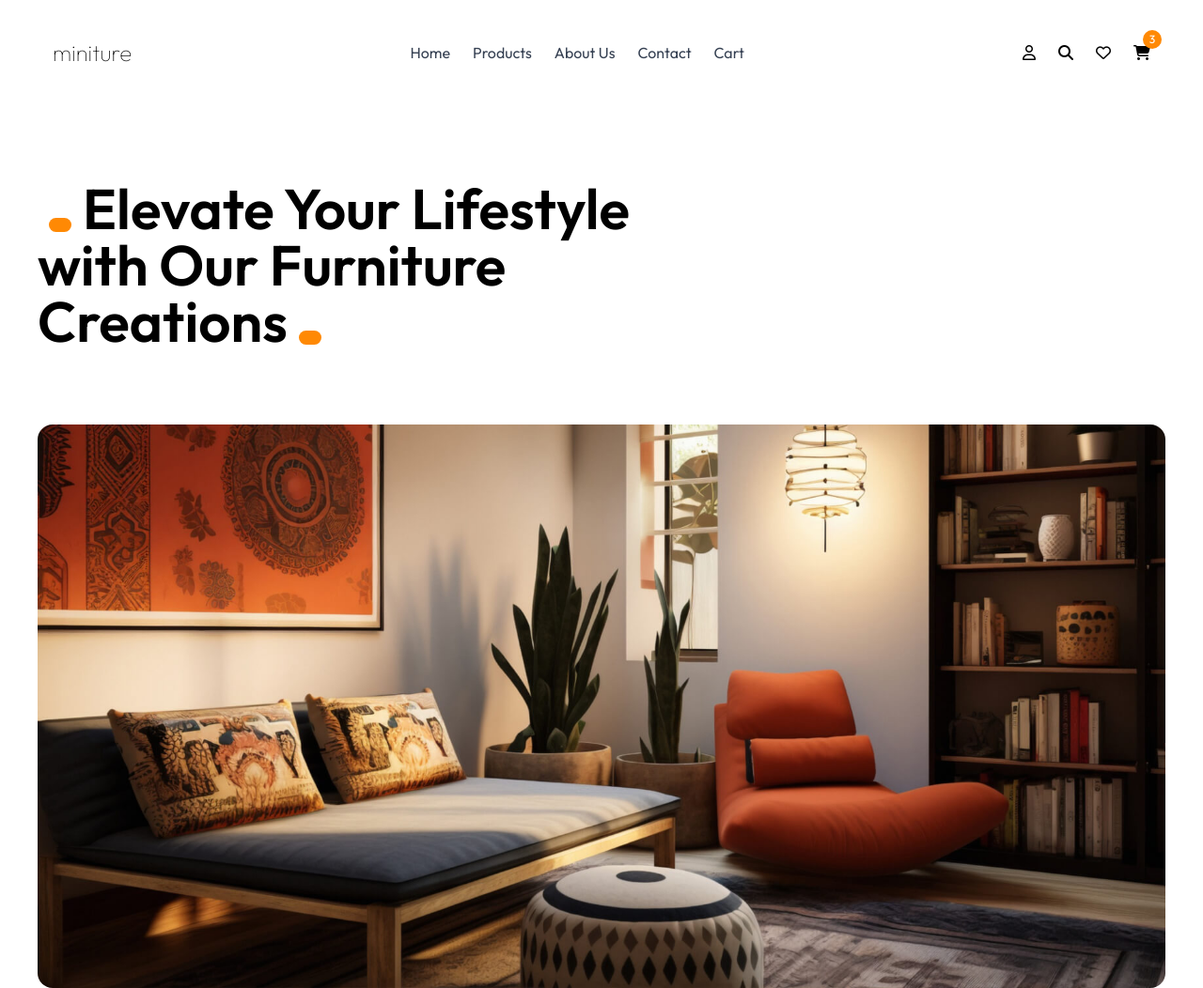
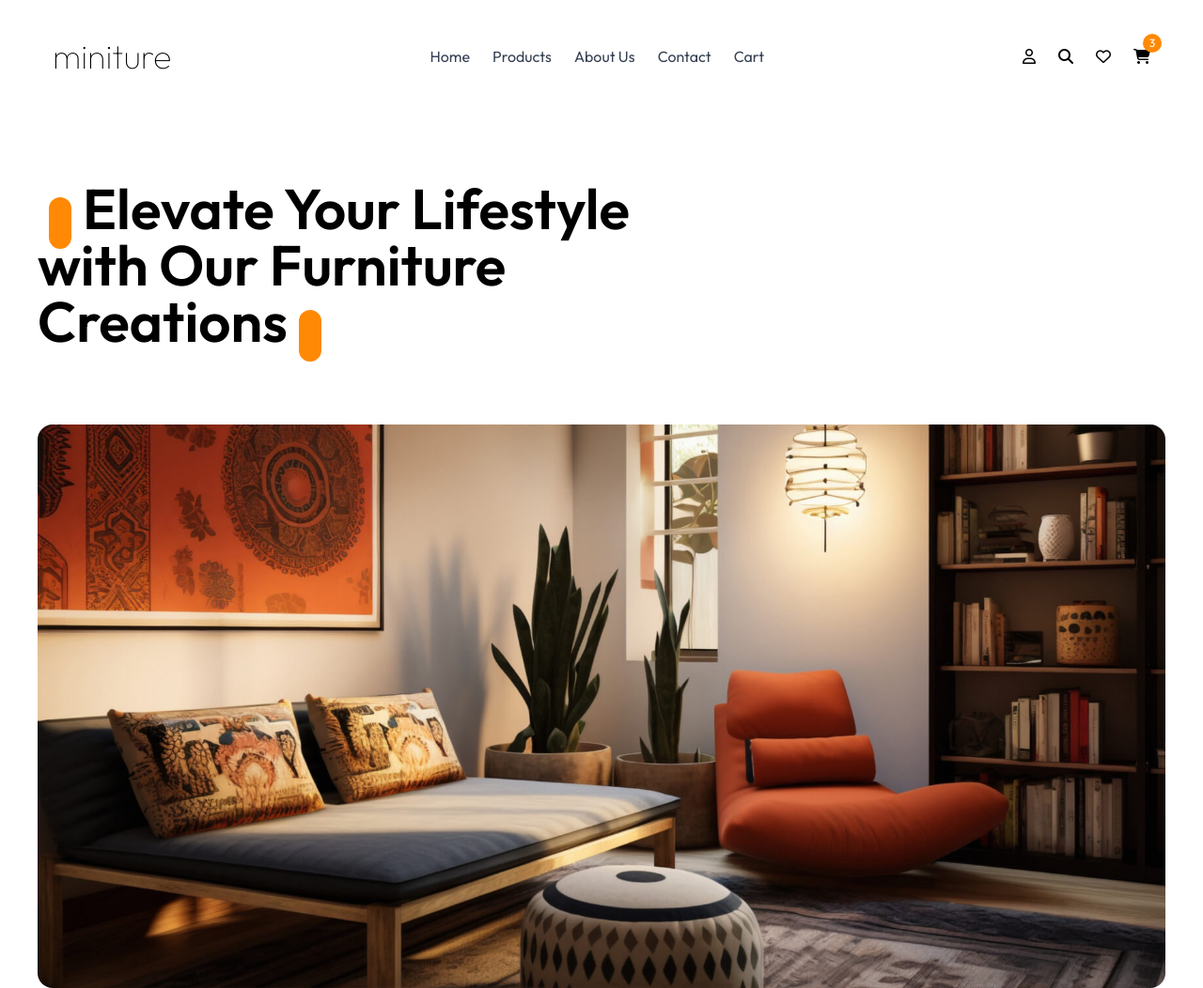
Before and after one commit to mikeheul/TEMPLATE_Tailwind_Furniture, a website: page index.html in a window 1280 px wide. Shown: the top 1052 px of the page at 94% size. Drawn offline with Linux system fonts and the light colour scheme.

Commit message:
feat: add new gray and slate color variables, enhance layout with additional margin and padding utilities

```diff
--- a/index.html
+++ b/index.html
@@ -20,8 +20,8 @@
 
         <!-- HEADER SECTION -->
         <header class="w-full flex flex-col fixed top-0 left-0 z-1">
-            <nav class="flex flex-col md:flex-row items-center justify-between gap-6 bg-white py-10 px-14 w-full">
-                <div class="text-2xl font-thin">miniture</div>
+            <nav class="flex md:flex-row items-center justify-between gap-6 bg-white py-10 px-14 w-full">
+                <div class="text-4xl font-thin">miniture</div>
                 <ul class="flex flex-col md:flex-row flex-wrap text-center gap-6">
                     <li><a href="#" class="text-gray-700 hover:text-orange-500 transition-colors">Home</a></li>
                     <li><a href="#" class="text-gray-700 hover:text-orange-500 transition-colors">Products</a></li>
@@ -47,9 +47,13 @@
             <!-- SECTION HERO -->
             <section class="my-6 py-8 mt-[250px] md:mt-0">
                 <h1 class="text-6xl max-w-2xl font-semibold my-[80px]">
-                    <span class="px-3 bg-orange-400 rounded-full mx-3 text-white text-xs"></span>
+                    <span class="px-3 bg-orange-400 rounded-full mx-3 py-4 text-white text-lg">
+                        <!--<i class="fa-solid fa-couch"></i>-->
+                    </span>
                     Elevate Your Lifestyle with Our Furniture Creations
-                    <span class="px-3 bg-orange-400 rounded-full mx-3 text-white text-xs"></span>
+                    <span class="px-3 bg-orange-400 rounded-full mx-3 py-4 text-white text-lg">
+
+                    </span>
                 </h1>
 
                 <div class="flex flex-col">
@@ -435,7 +439,7 @@
             </section>
         </main>
     </div>
-    <!--<footer class="w-full h-[250px] bg-black"></footer>-->
+    <footer class="w-full h-[250px] bg-gray-900"></footer>
 
     <script src="js/script.js"></script>
 </body>
```
Also changed, not shown: css/output.css.
